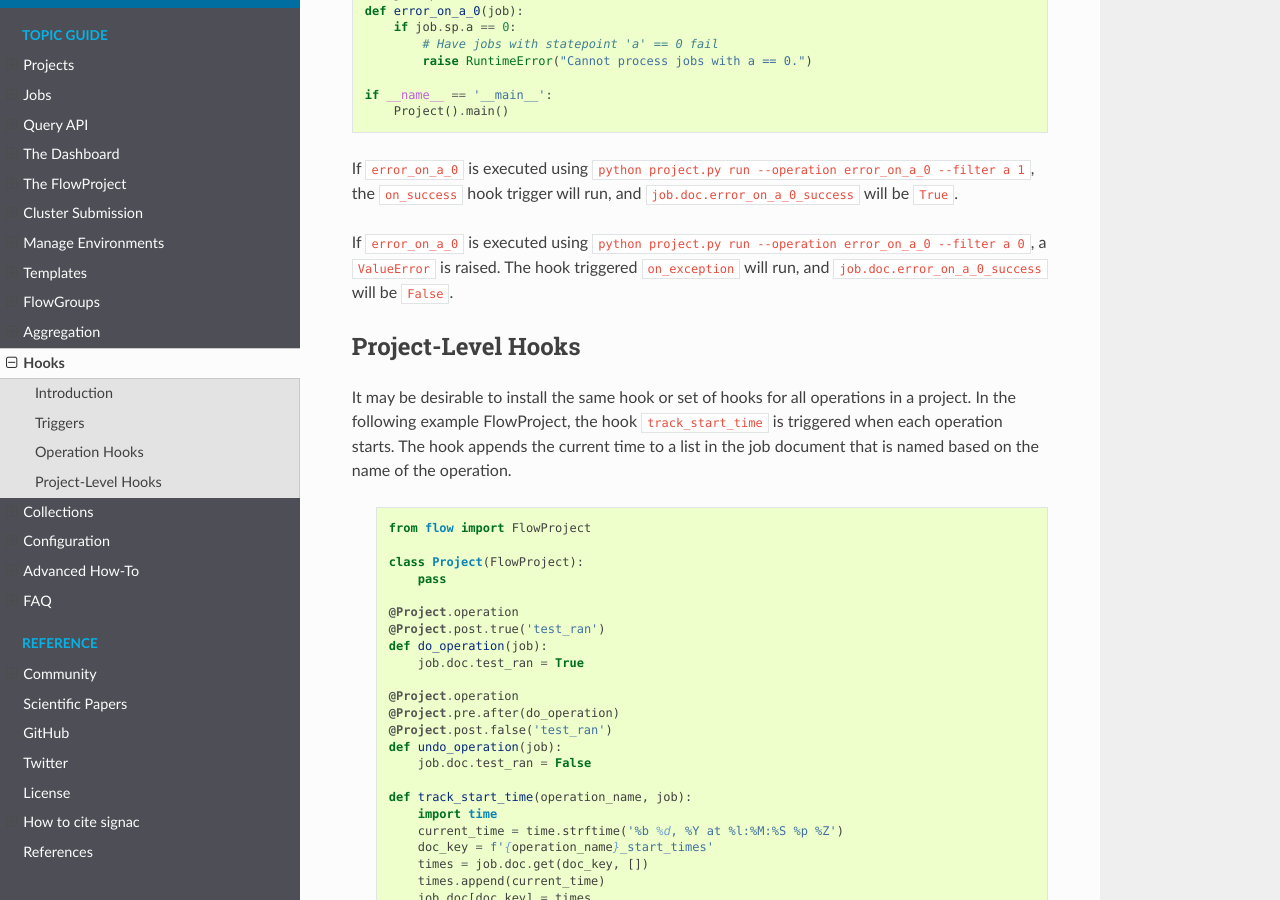
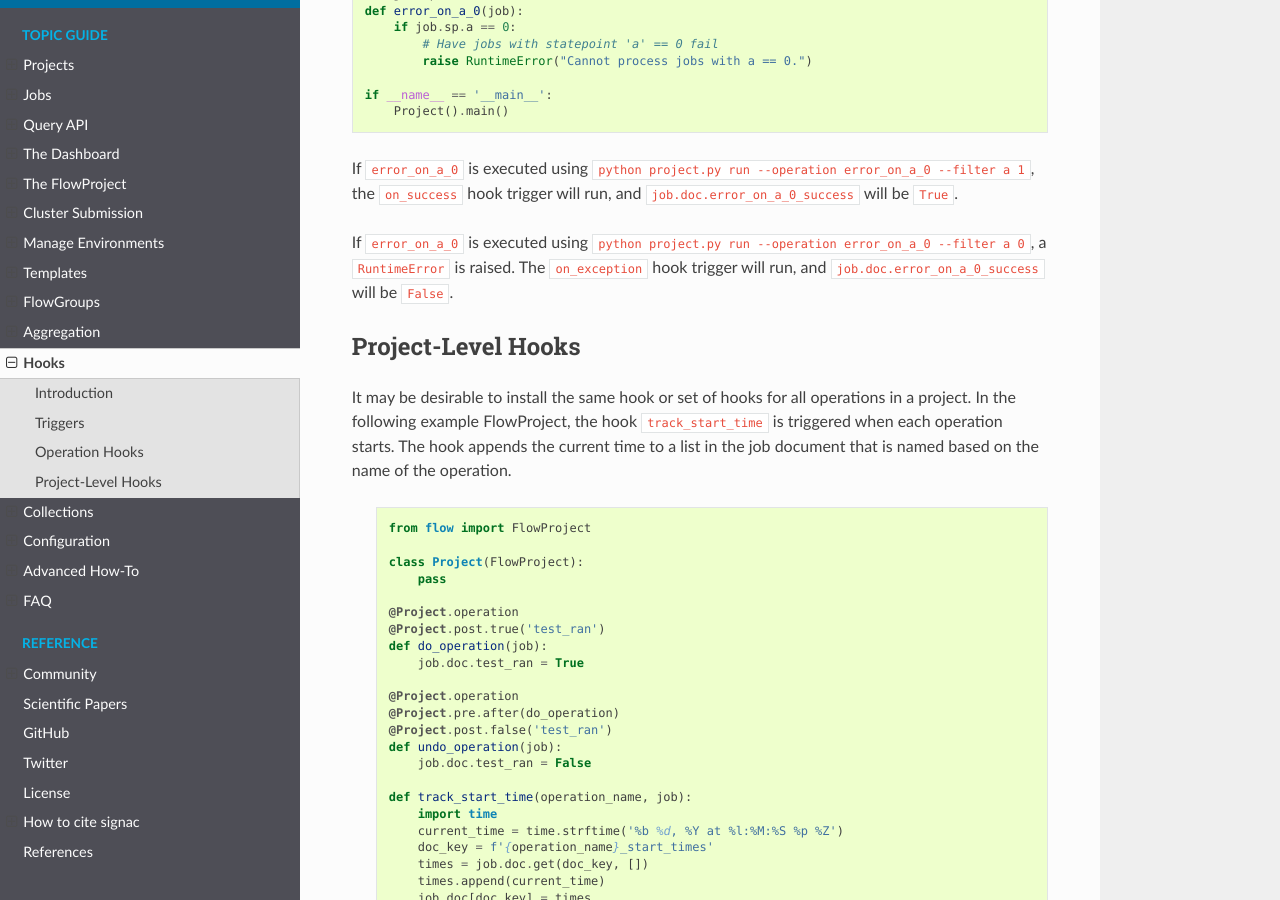
Before and after one commit to glotzerlab/signac-docs, a Sphinx documentation site: the page built from docs/source/hooks.rst, in a window 1280 px wide and 900 px high, scrolled down 1704 px. Built offline with Sphinx 7.4.7 and the Read the Docs theme 2.0.0, drawn with Linux system fonts in a browser that asks for light colours.

Commit message:
Update docs/source/hooks.rst
Co-authored-by: Bradley Dice <bdice@bradleydice.com>

```diff
--- a/docs/source/hooks.rst
+++ b/docs/source/hooks.rst
@@ -85,8 +85,8 @@ Otherwise, ``store_success_to_doc`` executes.
 
 If ``error_on_a_0`` is executed using ``python project.py run --operation error_on_a_0 --filter a 1``, the ``on_success`` hook trigger will run, and ``job.doc.error_on_a_0_success`` will be ``True``.
 
-If ``error_on_a_0`` is executed using ``python project.py run --operation error_on_a_0 --filter a 0``, a ``ValueError`` is raised.
-The hook triggered ``on_exception`` will run, and ``job.doc.error_on_a_0_success`` will be ``False``.
+If ``error_on_a_0`` is executed using ``python project.py run --operation error_on_a_0 --filter a 0``, a ``RuntimeError`` is raised.
+The ``on_exception`` hook trigger will run, and ``job.doc.error_on_a_0_success`` will be ``False``.
 
 
 .. _project-level-hooks:
```
